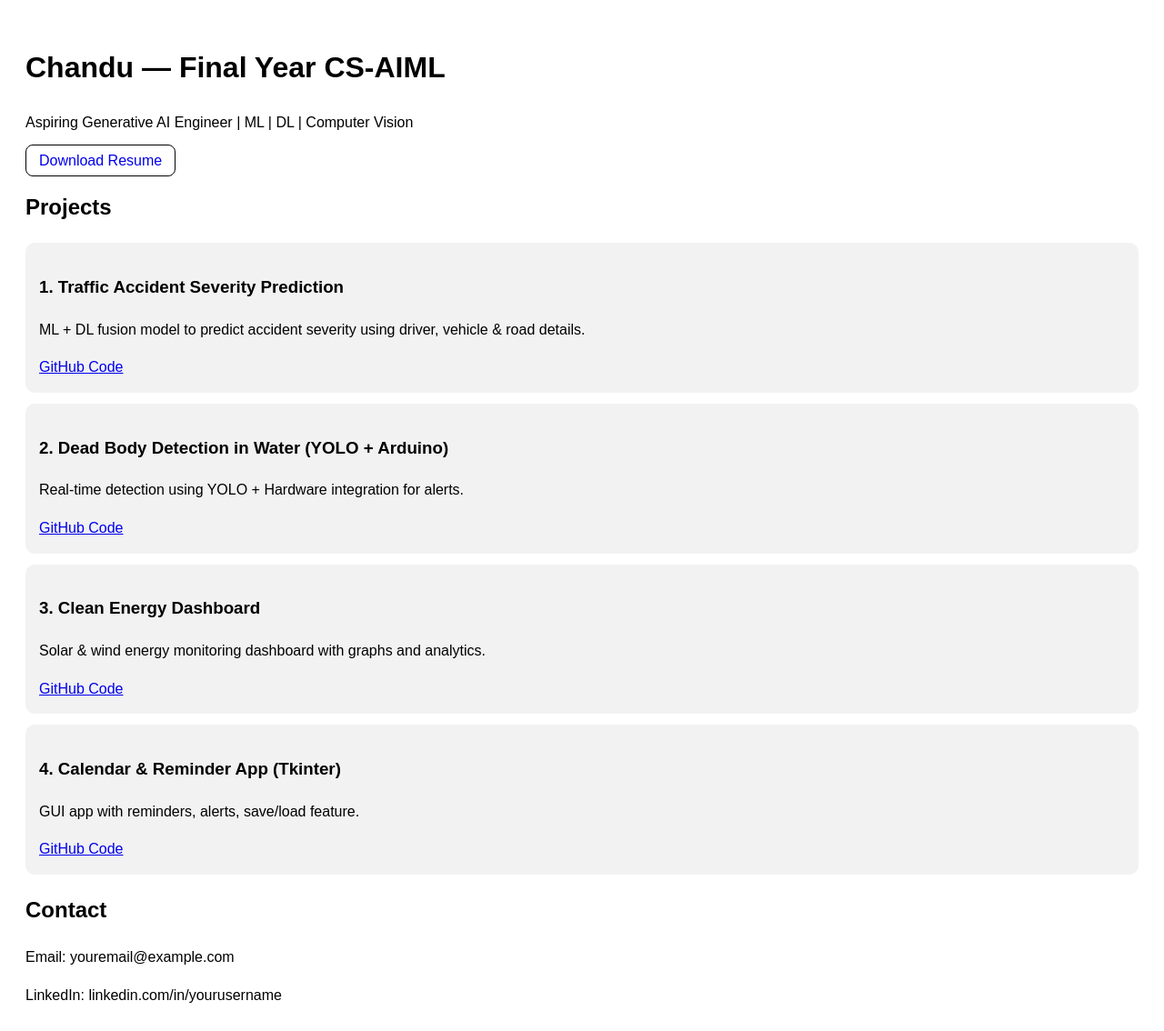
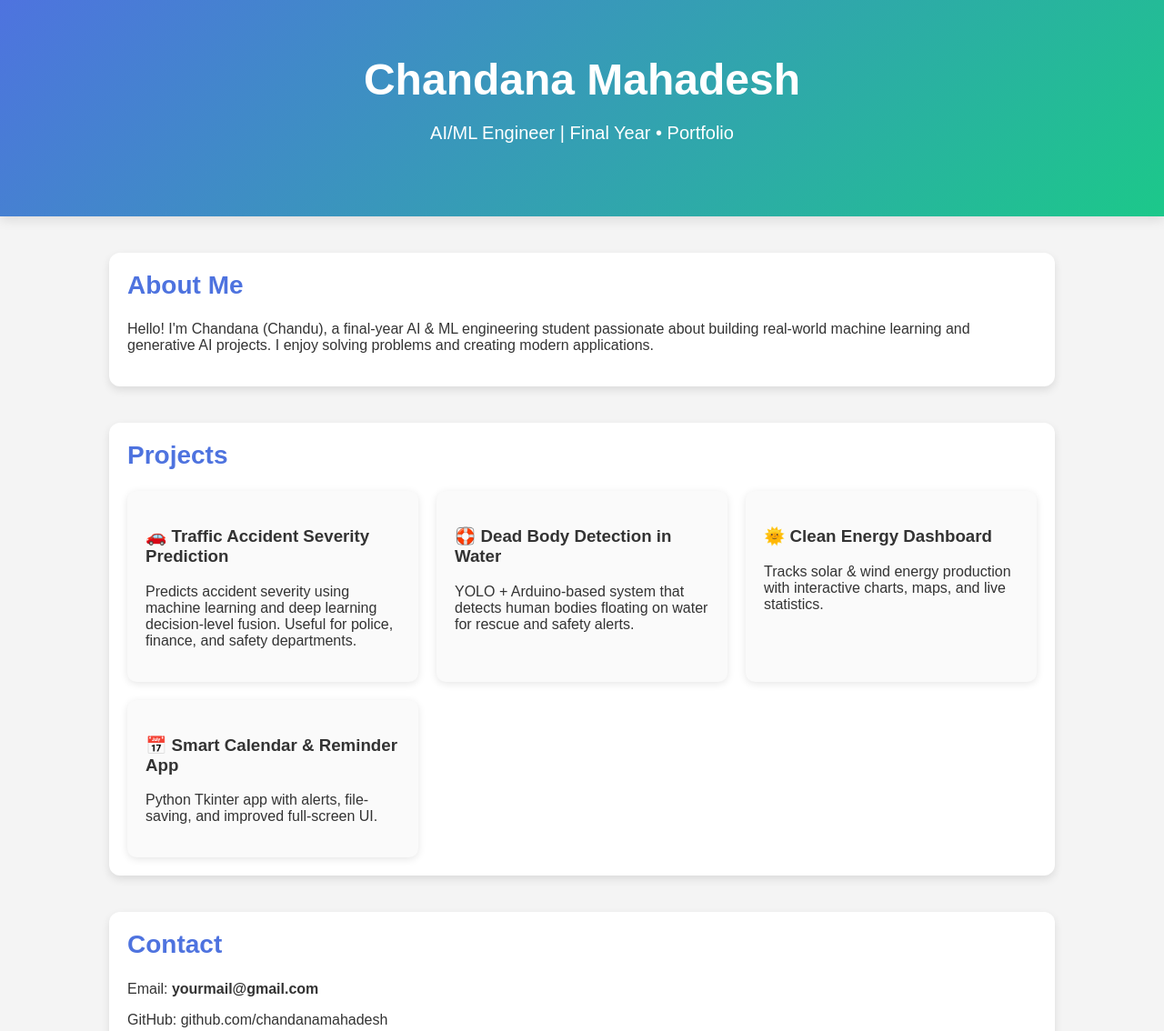
Before and after one commit to chandanamahadesh/chandana.github.io, a plain HTML site: page index.html in a window 1280 px wide. Shown: the top 1134 px of the page at 91% size. Drawn offline with Linux system fonts and the light colour scheme.

Commit message:
Update index.html

```diff
--- a/index.html
+++ b/index.html
@@ -1,52 +1,116 @@
 <!DOCTYPE html>
-<html>
+<html lang="en">
 <head>
-<title>Chandu | AI & ML Engineer Portfolio</title>
-<meta name="viewport" content="width=device-width, initial-scale=1">
-<style>
-body{font-family:Arial;padding:20px;line-height:1.6;}
-h1{font-size:32px;}
-.card{padding:15px;margin:12px 0;border-radius:10px;background:#f2f2f2;}
-a{color:#0000ee;}
-.button{padding:8px 14px;border:1px solid #000;border-radius:8px;text-decoration:none;}
-</style>
+  <meta charset="UTF-8" />
+  <meta name="viewport" content="width=device-width, initial-scale=1.0" />
+  <title>Chandana Mahadesh | Portfolio</title>
+  <style>
+    body {
+      margin: 0;
+      font-family: Arial, sans-serif;
+      background: #f4f4f4;
+      color: #333;
+    }
+    header {
+      background: linear-gradient(135deg, #4e73df, #1cc88a);
+      color: white;
+      padding: 60px 20px;
+      text-align: center;
+      box-shadow: 0 4px 12px rgba(0,0,0,0.1);
+    }
+    header h1 {
+      font-size: 48px;
+      margin: 0;
+    }
+    header p {
+      font-size: 20px;
+    }
+    .section {
+      max-width: 1000px;
+      margin: 40px auto;
+      padding: 20px;
+      background: white;
+      border-radius: 12px;
+      box-shadow: 0 4px 10px rgba(0,0,0,0.1);
+    }
+    .section h2 {
+      margin-top: 0;
+      font-size: 28px;
+      color: #4e73df;
+    }
+    .projects-grid {
+      display: grid;
+      grid-template-columns: repeat(auto-fit, minmax(280px, 1fr));
+      gap: 20px;
+    }
+    .project-card {
+      background: #fafafa;
+      padding: 20px;
+      border-radius: 10px;
+      box-shadow: 0 2px 8px rgba(0,0,0,0.1);
+      transition: 0.3s;
+    }
+    .project-card:hover {
+      transform: scale(1.03);
+      box-shadow: 0 4px 12px rgba(0,0,0,0.15);
+    }
+    .footer {
+      text-align: center;
+      padding: 20px;
+      background: #222;
+      color: white;
+      margin-top: 20px;
+    }
+  </style>
 </head>
 <body>
 
-<h1>Chandu — Final Year CS-AIML</h1>
-<p>Aspiring Generative AI Engineer | ML | DL | Computer Vision</p>
+<header>
+  <h1>Chandana Mahadesh</h1>
+  <p>AI/ML Engineer | Final Year • Portfolio</p>
+</header>
 
-<a class="button" href="resume.pdf" download>Download Resume</a>
-
-<h2>Projects</h2>
-
-<div class="card">
-<h3>1. Traffic Accident Severity Prediction</h3>
-<p>ML + DL fusion model to predict accident severity using driver, vehicle & road details.</p>
-<a href="https://github.com/YOURUSERNAME/traffic-accident">GitHub Code</a>
+<div class="section">
+  <h2>About Me</h2>
+  <p>Hello! I'm Chandana (Chandu), a final-year AI & ML engineering student passionate about building real-world machine learning and generative AI projects. I enjoy solving problems and creating modern applications.</p>
 </div>
 
-<div class="card">
-<h3>2. Dead Body Detection in Water (YOLO + Arduino)</h3>
-<p>Real-time detection using YOLO + Hardware integration for alerts.</p>
-<a href="https://github.com/YOURUSERNAME/dead-body-detection">GitHub Code</a>
+<div class="section">
+  <h2>Projects</h2>
+  <div class="projects-grid">
+
+    <div class="project-card">
+      <h3>🚗 Traffic Accident Severity Prediction</h3>
+      <p>Predicts accident severity using machine learning and deep learning decision-level fusion. Useful for police, finance, and safety departments.</p>
+    </div>
+
+    <div class="project-card">
+      <h3>🛟 Dead Body Detection in Water</h3>
+      <p>YOLO + Arduino-based system that detects human bodies floating on water for rescue and safety alerts.</p>
+    </div>
+
+    <div class="project-card">
+      <h3>🌞 Clean Energy Dashboard</h3>
+      <p>Tracks solar & wind energy production with interactive charts, maps, and live statistics.</p>
+    </div>
+
+    <div class="project-card">
+      <h3>📅 Smart Calendar & Reminder App</h3>
+      <p>Python Tkinter app with alerts, file-saving, and improved full-screen UI.</p>
+    </div>
+
+  </div>
 </div>
 
-<div class="card">
-<h3>3. Clean Energy Dashboard</h3>
-<p>Solar & wind energy monitoring dashboard with graphs and analytics.</p>
-<a href="https://github.com/YOURUSERNAME/clean-energy-dashboard">GitHub Code</a>
+<div class="section">
+  <h2>Contact</h2>
+  <p>Email: <b>yourmail@gmail.com</b></p>
+  <p>GitHub: github.com/chandanamahadesh</p>
 </div>
 
-<div class="card">
-<h3>4. Calendar & Reminder App (Tkinter)</h3>
-<p>GUI app with reminders, alerts, save/load feature.</p>
-<a href="https://github.com/YOURUSERNAME/reminder-app">GitHub Code</a>
+<div class="footer">
+  © 2025 Chandana Mahadesh | All Rights Reserved
 </div>
-
-<h2>Contact</h2>
-<p>Email: youremail@example.com</p>
-<p>LinkedIn: linkedin.com/in/yourusername</p>
 
 </body>
 </html>
```
